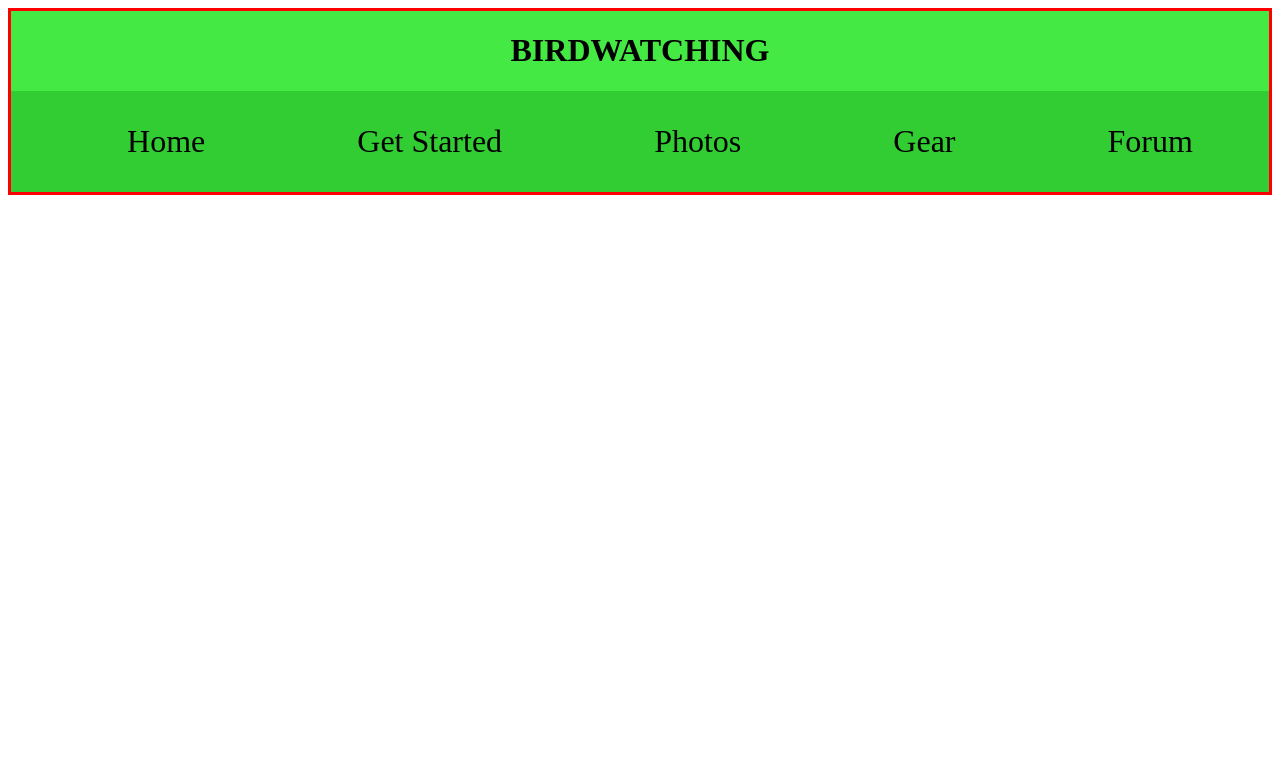
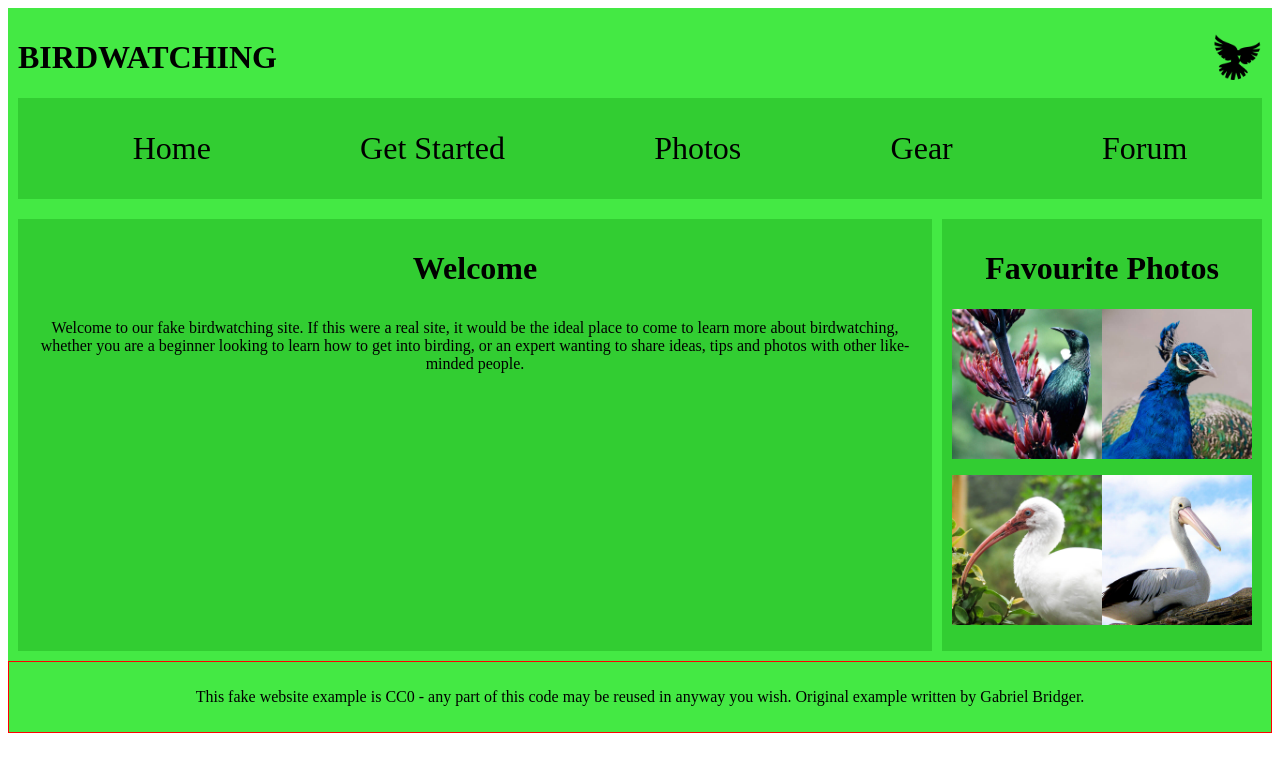
Before and after one commit to Littleguygabe/javascript-backup, a plain HTML site: page 1004/lab2/index.html in a window 1280 px wide. Drawn offline with Linux system fonts and the light colour scheme.

Commit message:
finished lab 2 and started lab3

```diff
--- a/1004/lab2/index.html
+++ b/1004/lab2/index.html
@@ -8,7 +8,12 @@
 </head>
 <body>
     <div class="section">
-        <h1><a>BIRDWATCHING</a></h1>
+        <div class="alignTextImage">
+            <h1><a>BIRDWATCHING</a></h1>
+            <img src="1004-lab1-images/dove.png"
+                height="50px"
+            >
+        </div>
         <nav class="navbar">
             <ul class="navList">
                 <li class="navText"><a>Home</a></li>
@@ -20,5 +25,49 @@
             </ul>
         </nav>
     </div>
+    <div id="centerSection" class="flex-container">
+
+        <div id="welcome-Section" class="section">
+            <h1><a>
+                Welcome
+            </a></h1>
+            <p id="info-text">
+                Welcome to our fake birdwatching site. If this were a real site, it would be the ideal
+                place to come to learn more about birdwatching, whether you are a beginner looking to
+                learn how to get into birding, or an expert wanting to share ideas, tips and photos with
+                other like-minded people.
+
+            </p>
+        </div>
+
+        <div id="favourite-photos" class="section">
+            <h1><a>
+                Favourite Photos
+            </a></h1>
+            <div id="favouriteBirdImages">
+
+                <ul class="flex-container removePadding">
+                    <img src="1004-lab1-images/favorite-1.jpg" height="150px">
+                    <img src="1004-lab1-images/favorite-2.jpg" height="150px">
+                </ul>
+
+                <ul class="flex-container removePadding">
+                    <img src="1004-lab1-images/favorite-3.jpg" height="150px">
+                    <img src="1004-lab1-images/favorite-4.jpg" height="150px">
+                </ul>
+
+            </div>
+        </div>
+
+    </div>
+
+    <div id="footer" class="section redBorder">
+        <p id="centerSection">
+           This fake website example is CC0 - any part of this code may be reused in anyway you wish.
+           Original example written by Gabriel Bridger.
+        </p>
+    </div>
+
+
 </body>
 </html>
--- a/1004/lab2/style.css
+++ b/1004/lab2/style.css
@@ -1,10 +1,15 @@
 .section {
     background-color: rgb(68, 233, 68);
-    border: 3px solid red;
     text-align: center;
+    padding: 10px;
 }
 
 
+.alignTextImage{
+    display: flex;
+    align-items: center;
+    justify-content: space-between;
+}
 
 .navbar {
     background-color:limegreen;
@@ -22,3 +27,36 @@ ul li a {
     color: black;
     font-size: 2rem;
 }
+
+.redBorder{
+    border: solid red 1px;
+}
+
+#welcome-Section{
+    background-color: limegreen;
+    margin-right: 10px;
+}
+
+#favourite-photos{
+    padding: 10px;
+    background-color: limegreen;
+}
+
+#info-text{
+    justify-content: left;
+    padding: 10px;
+}
+
+#centerSection{
+    background-color:rgb(68, 233, 68) ;
+}
+
+.flex-container{
+    display: flex;
+    justify-content: space-between;
+    padding: 10px;
+}
+
+.removePadding{
+    padding: 0px;
+}
--- /dev/null
+++ b/1004/lab3/style.css
@@ -0,0 +1,9 @@
+.flex-container{
+    display: flex;
+    align-items: center;
+    gap: 10px;
+}
+
+#nameBox{
+    height: 20px;
+}
```
Also changed, not shown: 1004/lab3/index.html (added, +39 -0 lines), 1004/lab3/src.js (added, +57 -0 lines).
